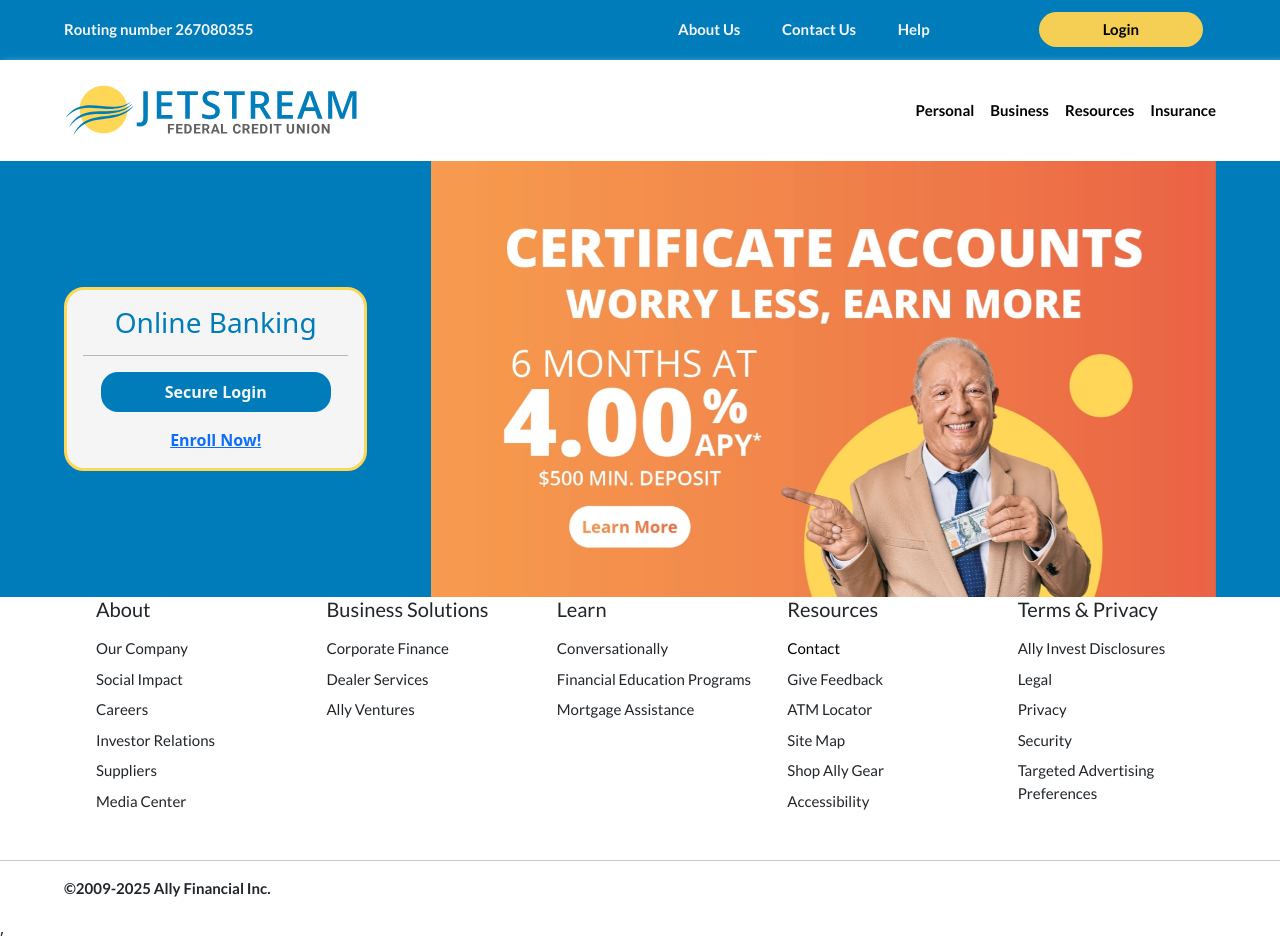
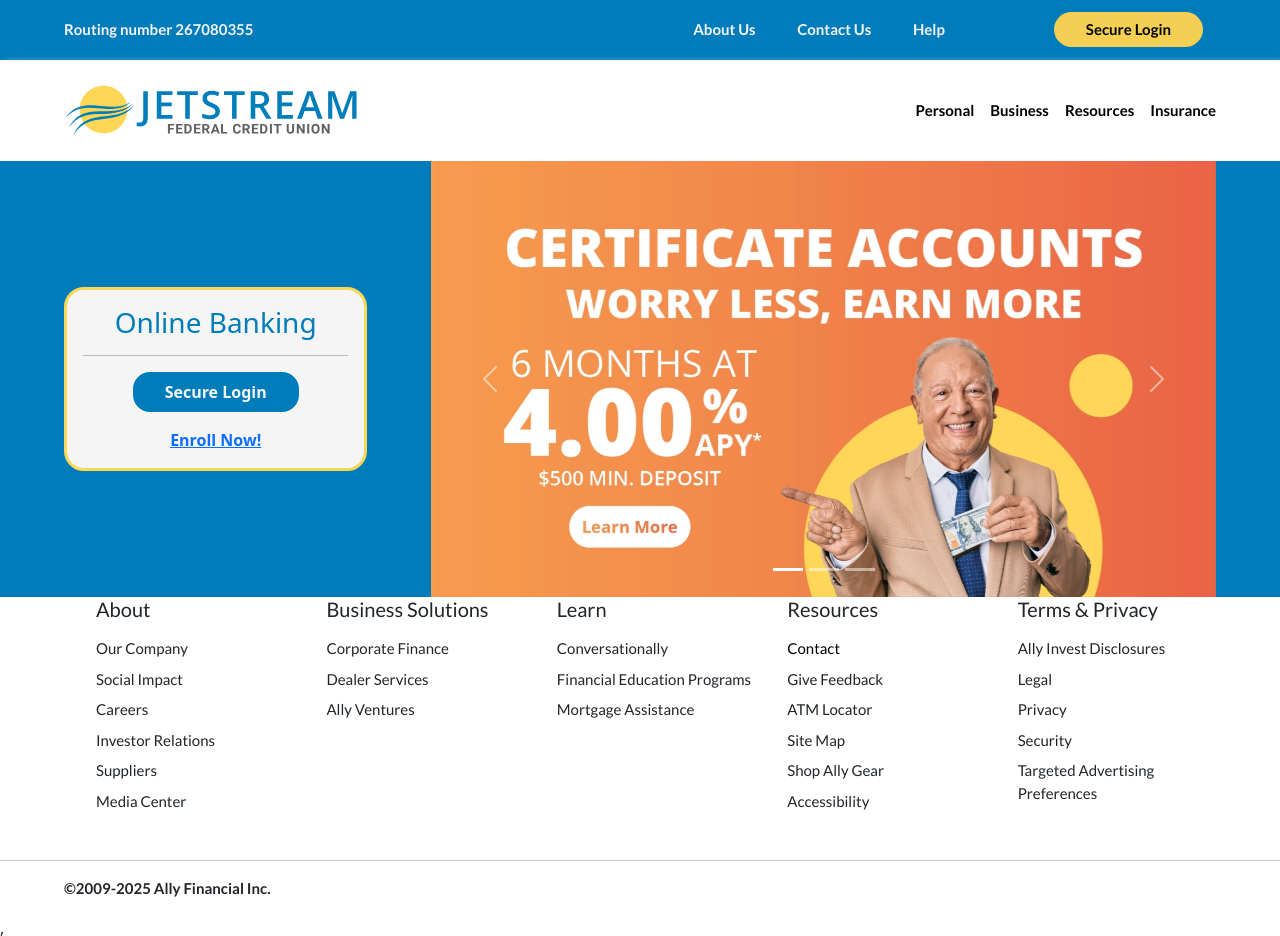
Before and after one commit to moonlightblessed6-source/onlinebnks, a React (Vite) app: page / in a window 1280 px wide. Shown: the top 936 px of the page. Built offline with nearby package versions, Linux system fonts and the light colour scheme.

Commit message:
first commit

```diff
--- a/src/componients/Homepage.jsx
+++ b/src/componients/Homepage.jsx
@@ -4,8 +4,8 @@
 import One from '../assets/carousel/One.webp'
 import Two from '../assets/carousel/Two.webp'
 import Three from '../assets/carousel/Three.webp'
-import Four from '../assets/carousel/Four.webp'
-import five from '../assets/carousel/five.webp'
+// import Four from '../assets/carousel/Four.webp'
+// import five from '../assets/carousel/five.webp'
 
 const Homepage = () => {
   return (
@@ -17,11 +17,11 @@
            <hr style={{ borderColor: 'black' }} />
         <div className="loginform">
 
-        <Link> <button>Secure Login</button></Link>
+        <Link> <button className='btn'>Secure Login</button></Link>
         <Link>Enroll Now!</Link>
         </div>
         </div>
-
+{/*
        <div id="carouselExampleSlidesOnly" className="carousel slide" data-bs-ride="carousel">
           <div className="carousel-inner">
             <div className="carousel-item active">
@@ -40,7 +40,26 @@
               <img src={five} className="d-block w-100" alt="five" />
             </div>
           </div>
-        </div>
+        </div> */}
+
+
+
+        <div id="demo" className="carousel slide" data-bs-ride="carousel" style={{zIndex: '10'}}>
+      <div className="carousel-indicators">
+        <button type="button" data-bs-target="#demo" data-bs-slide-to="0" className="active" aria-current="true" aria-label="Slide 1"></button>
+        <button type="button" data-bs-target="#demo" data-bs-slide-to="1" aria-label="Slide 2"></button>
+        <button type="button" data-bs-target="#demo" data-bs-slide-to="2" aria-label="Slide 3"></button>
+      </div>
+      <div className="carousel-inner">
+        <div className="carousel-item active"><img src={One} alt="One" className="d-block" style={{width:"100%"}} /><div className="carousel-caption"></div></div>
+        <div className="carousel-item"><img src={Two} alt="Two" className="d-block" style={{width:"100%"}} /><div className="carousel-caption"></div></div>
+        <div className="carousel-item"><img src={Three} alt="Three" className="d-block" style={{width:"100%"}} /><div className="carousel-caption"></div></div>
+        {/* <div className="carousel-item"><img src={Four} alt="Four" className="d-block" style={{width:"100%"}} /><div className="carousel-caption"></div></div> */}
+        {/* <div className="carousel-item"><img src={five} alt="five" className="d-block" style={{width:"100%"}} /><div className="carousel-caption"></div></div> */}
+      </div>
+      <button className="carousel-control-prev" type="button" data-bs-target="#demo" data-bs-slide="prev"><span className="carousel-control-prev-icon"></span></button>
+      <button className="carousel-control-next" type="button" data-bs-target="#demo" data-bs-slide="next"><span className="carousel-control-next-icon"></span></button>
+    </div>
 
       </div>
       </div>
--- a/src/componients/Nav.jsx
+++ b/src/componients/Nav.jsx
@@ -19,7 +19,7 @@
             <Link>Help</Link>
              </div>
             <div className="btn">
-            <button type="submit">Login</button>
+            <button type="submit">Secure Login</button>
             </div>
           </div>
         </div>
--- a/src/componients/styled.js
+++ b/src/componients/styled.js
@@ -58,7 +58,7 @@
      }
 button{
     border:none;
-    padding: 0.4rem 4rem;
+    padding: 0.4rem 2rem;
     color:  black;
     background-color: #f4cf53;
     border-radius: 30px;
@@ -393,8 +393,8 @@
     align-items: center;
 }
 
-button{
-    padding: 0.5rem 4rem;
+.btn{
+    padding: 0.5rem 2rem;
     border-radius: 17px;
     border: none;
  background-color:#007cba;
@@ -403,6 +403,16 @@
 }
 
 
+
+@media screen and (max-width: 800px) {
+
+    .carouselwrappeer{
+        flex-direction: column-reverse;
+        gap: 0rem;
+        width: 100%;
+    }
+
+}
 `
 
 
```
